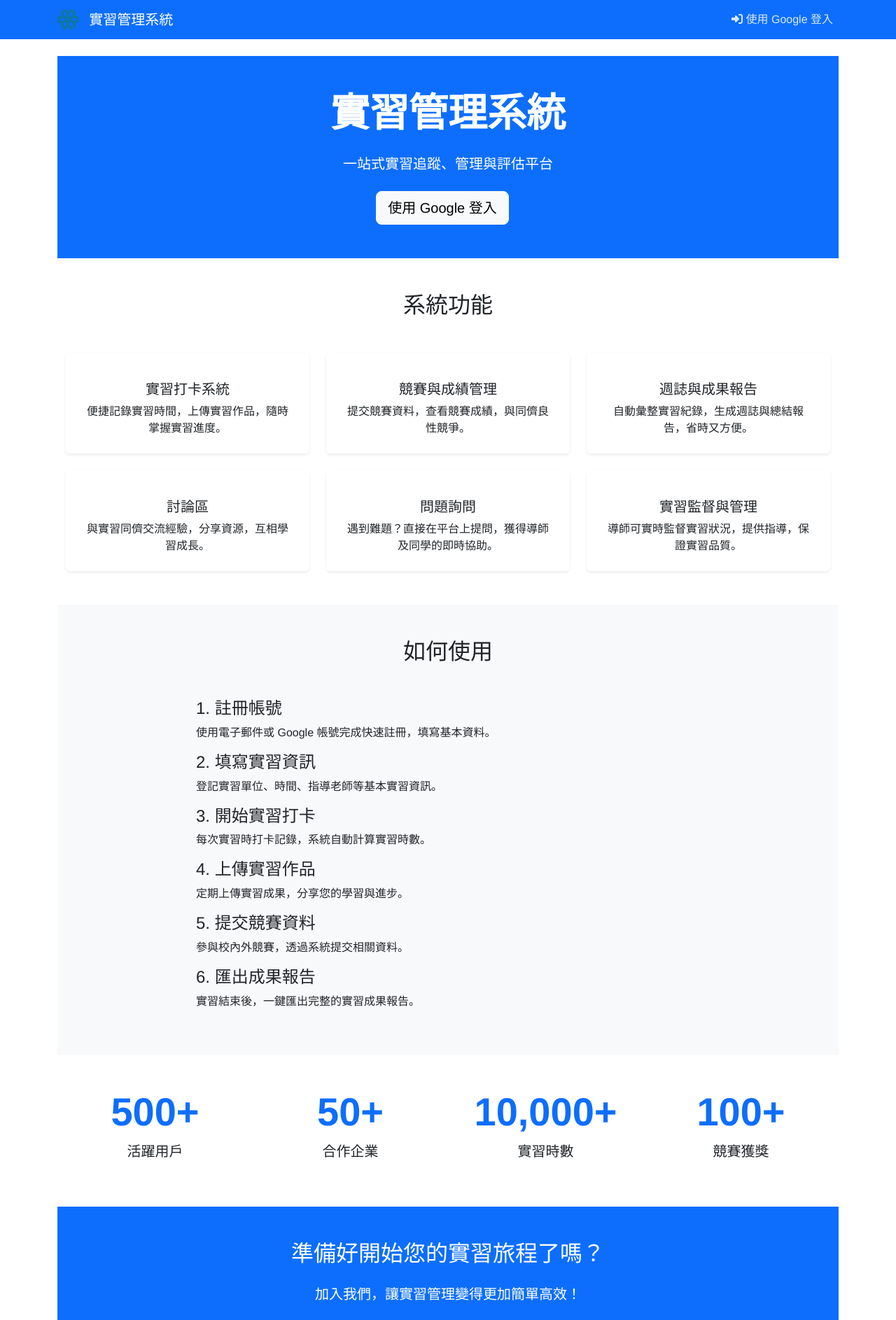
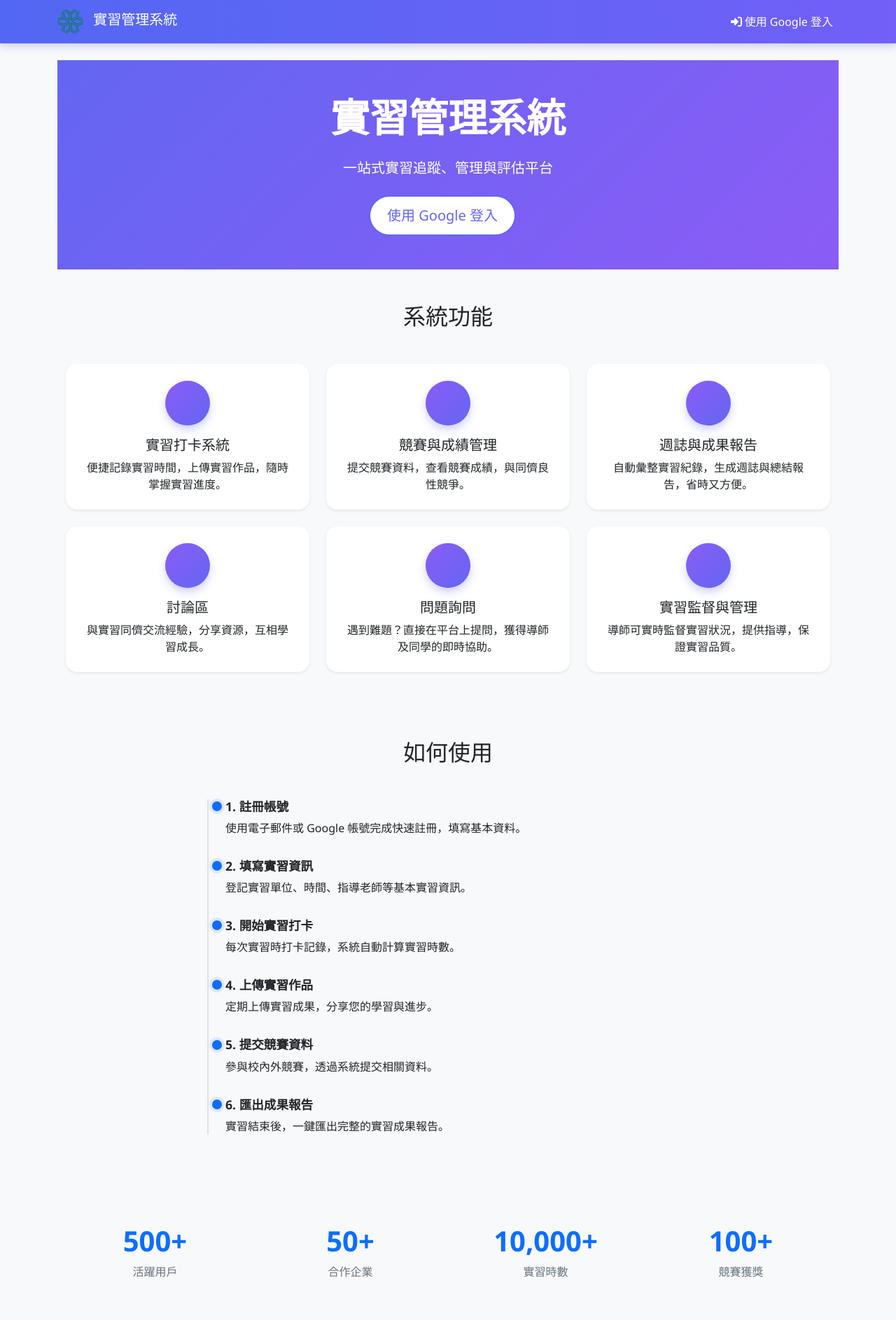
Before and after one commit to Yuntech-AI-Design/IILabTIME_web, a Vue app in the folder hello-vue3/: page / in a window 1280 px wide. Shown: the top 1886 px of the page at 70% size. Built offline with nearby package versions, Linux system fonts and the light colour scheme; no server answers.

Commit message:
:art: 新增 Bootstrap 和 Bootstrap-Vue，更新樣式與元件設計 :wrench: 調整路由認證設定，將多個路由的 requiresAuth 設定為 false :bug: 修正 Dashboard 和 Navbar 中的使用者名稱顯示邏輯 :lipstick: 更新首頁和頁尾樣式，增強視覺效果

```diff
--- a/hello-vue3/package.json
+++ b/hello-vue3/package.json
@@ -12,6 +12,8 @@
     "@fortawesome/fontawesome-svg-core": "^6.7.2",
     "@fortawesome/free-solid-svg-icons": "^6.7.2",
     "@fortawesome/vue-fontawesome": "^3.0.8",
+    "bootstrap": "^5.3.3",
+    "bootstrap-vue": "^2.23.1",
     "core-js": "^3.8.3",
     "vue": "^3.2.13",
     "vue-router": "^4.0.13",
--- a/hello-vue3/src/App.vue
+++ b/hello-vue3/src/App.vue
@@ -1,7 +1,7 @@
 <template>
-  <div id="app">
+  <div id="app" class="d-flex flex-column min-vh-100 bg-light text-dark">
     <Navbar />
-    <main class="container mt-4">
+    <main class="container py-4 flex-fill">
       <router-view />
     </main>
     <Footer />
@@ -22,16 +22,80 @@ export default {
 </script>
 
 <style>
+@import 'bootstrap/dist/css/bootstrap.min.css';
+
+/* 全站字體設定 */
 #app {
-  font-family: 'Noto Sans TC', Avenir, Helvetica, Arial, sans-serif;
+  font-family: 'Noto Sans TC', 'Segoe UI', Roboto, Helvetica, Arial, sans-serif;
   -webkit-font-smoothing: antialiased;
   -moz-osx-font-smoothing: grayscale;
-  min-height: 100vh;
-  display: flex;
-  flex-direction: column;
 }
 
+/* 通用樣式變更 */
+body {
+  background-color: #f8f9fa;
+  color: #212529;
+  font-size: 0.95rem;
+}
+
+/* 主區塊彈性與留白 */
 main {
   flex: 1;
 }
+
+/* 導覽列美化 */
+.navbar {
+  background: linear-gradient(to right, #6366f1cc, #8b5cf6cc);
+  backdrop-filter: blur(8px);
+  box-shadow: 0 4px 12px rgba(99, 102, 241, 0.3);
+}
+
+/* nav-link 改為亮白，hover 有動態感 */
+.navbar .nav-link {
+  color: #ffffff !important;
+  font-weight: 500;
+  transition: color 0.2s ease;
+}
+.navbar .nav-link:hover {
+  color: #ffe082 !important;
+}
+
+/* Footer 美化 */
+footer {
+  background: linear-gradient(to right, #f8f9fa, #e9ecef);
+  color: #6c757d;
+  font-size: 0.9rem;
+  border-top: 1px solid #dee2e6;
+  padding: 1rem 0;
+}
+footer a {
+  color: #6c757d;
+}
+footer a:hover {
+  color: #4f46e5;
+}
+
+/* 卡片統一美感 */
+.card {
+  border: none;
+  border-radius: 1rem;
+  box-shadow: 0 6px 20px rgba(0, 0, 0, 0.05);
+}
+
+/* 按鈕樣式升級 */
+.btn-primary {
+  background-color: #6366f1;
+  border: none;
+}
+.btn-primary:hover {
+  background-color: #4f46e5;
+}
+.btn-outline-primary {
+  border-color: #6366f1;
+  color: #6366f1;
+}
+.btn-outline-primary:hover {
+  background-color: #6366f1;
+  color: white;
+}
 </style>
--- a/hello-vue3/src/components/common/Footer.vue
+++ b/hello-vue3/src/components/common/Footer.vue
@@ -30,12 +30,27 @@
 
   <style scoped>
   footer {
-    color: #495057;
+  background: linear-gradient(to right, #f8f9fa, #e9ecef);
+  color: #6c757d;
+  font-size: 0.95rem;
+  border-top: 1px solid #dee2e6;
+  box-shadow: 0 -2px 8px rgba(0, 0, 0, 0.03);
+}
+
+footer a {
+  color: #6c757d;
+  transition: all 0.2s ease;
+}
+
+footer a:hover {
+  color: #4f46e5; /* indigo */
+  text-decoration: underline;
+}
+@media (max-width: 768px) {
+  footer .text-md-end {
+    text-align: center !important;
+    margin-top: 1rem;
   }
-  footer a {
-    color: #495057;
-  }
-  footer a:hover {
-    color: #0d6efd;
-  }
+}
+
   </style>
--- a/hello-vue3/src/components/common/Navbar.vue
+++ b/hello-vue3/src/components/common/Navbar.vue
@@ -122,13 +122,53 @@ export default {
 </script>
 
 <style scoped>
+/* 改成漸層背景 */
+nav.navbar {
+  background: linear-gradient(to right, #6366f1, #8b5cf6);
+  box-shadow: 0 4px 12px rgba(99, 102, 241, 0.3);
+  border-bottom: none;
+  transition: background 0.3s ease;
+}
+
+/* 文字更亮，hover 更清楚 */
 .navbar-dark .navbar-nav .nav-link {
-  color: rgba(255, 255, 255, 0.85);
+  color: #fff;
+  font-weight: 500;
+  transition: color 0.2s ease;
 }
 .navbar-dark .navbar-nav .nav-link:hover {
-  color: rgba(255, 255, 255, 1);
+  color: #ffe082;
 }
+
+/* dropdown menu 現代感 */
+.dropdown-menu {
+  border-radius: 0.5rem;
+  box-shadow: 0 8px 20px rgba(0, 0, 0, 0.1);
+  border: none;
+}
+
+/* dropdown 項目 hover */
+.dropdown-item:hover {
+  background-color: #e0e7ff;
+  color: #4f46e5;
+  font-weight: 500;
+}
+
+/* 選中的 item 更現代 */
 .dropdown-item:active {
-  background-color: #0d6efd;
+  background-color: #6366f1;
+  color: white;
 }
+
+/* logo 調整大小間距 */
+.navbar-brand img {
+  height: 36px;
+  margin-right: 0.5rem;
+  vertical-align: middle;
+}
+nav.navbar {
+  backdrop-filter: blur(8px);
+  background: linear-gradient(to right, #6366f1cc, #8b5cf6cc); /* 加透明度 */
+}
+
 </style>
--- a/hello-vue3/src/router/index.js
+++ b/hello-vue3/src/router/index.js
@@ -32,55 +32,55 @@ const routes = [
     path: '/dashboard',
     name: 'Dashboard',
     component: Dashboard,
-    meta: { requiresAuth: true }
+    meta: { requiresAuth: false }
   },
   {
     path: '/grades',
     name: 'GradeManagement',
     component: GradeManagement,
-    meta: { requiresAuth: true }
+    meta: { requiresAuth: false }
   },
   {
     path: '/supervision',
     name: 'InternshipSupervision',
     component: InternshipSupervision,
-    meta: { requiresAuth: true, adminOnly: true }
+    meta: { requiresAuth: false, adminOnly: false }
   },
   {
     path: '/check-in',
     name: 'CheckIn',
     component: CheckIn,
-    meta: { requiresAuth: true }
+    meta: { requiresAuth: false }
   },
   {
     path: '/competition',
     name: 'Competition',
     component: Competition,
-    meta: { requiresAuth: true }
+    meta: { requiresAuth: false }
   },
   {
     path: '/reports',
     name: 'Reports',
     component: Reports,
-    meta: { requiresAuth: true }
+    meta: { requiresAuth: false }
   },
   {
     path: '/forum',
     name: 'Forum',
     component: Forum,
-    meta: { requiresAuth: true }
+    meta: { requiresAuth: false}
   },
   {
     path: '/qa',
     name: 'QA',
     component: QA,
-    meta: { requiresAuth: true }
+    meta: { requiresAuth: false }
   },
   {
     path: '/profile',
     name: 'Profile',
     component: Profile,
-    meta: { requiresAuth: true }
+    meta: { requiresAuth: false }
   },
   {
     path: '/:pathMatch(.*)*',
@@ -89,7 +89,7 @@ const routes = [
 ]
 
 const router = createRouter({
-  history: createWebHistory(process.env.BASE_URL),
+  history: createWebHistory(),
   routes,
   scrollBehavior() {
     // 每次導航時滾動到頁面頂部
@@ -98,30 +98,54 @@ const router = createRouter({
 })
 
 // 導航守衛
+// router.beforeEach((to, from, next) => {
+//   const isLoggedIn = store.getters['auth/isLoggedIn']
+//   const isAdmin = store.getters['auth/isAdmin']
+
+//   // 需要登入的路由
+//   if (to.matched.some(record => record.meta.requiresAuth)) {
+//     if (!isLoggedIn) {
+//       next({
+//         path: '/login',
+//         query: { redirect: to.fullPath }
+//       })
+//     } else if (to.matched.some(record => record.meta.adminOnly) && !isAdmin) {
+//       // 僅管理員可訪問
+//       next({ path: '/dashboard' })
+//     } else {
+//       next()
+//     }
+//   }
+//   // 僅訪客可見的路由（如登入頁）
+//   else if (to.matched.some(record => record.meta.guestOnly) && isLoggedIn) {
+//     next({ path: '/dashboard' })
+//   } else {
+//     next()
+//   }
+// })
+
 router.beforeEach((to, from, next) => {
-  const isLoggedIn = store.getters['auth/isLoggedIn']
-  const isAdmin = store.getters['auth/isAdmin']
+  if (process.env.NODE_ENV === 'development') {
+    next(); // ✅ 跳過登入檢查
+  } else {
+    const isLoggedIn = store.getters['auth/isLoggedIn']
+    const isAdmin = store.getters['auth/isAdmin']
 
-  // 需要登入的路由
-  if (to.matched.some(record => record.meta.requiresAuth)) {
-    if (!isLoggedIn) {
-      next({
-        path: '/login',
-        query: { redirect: to.fullPath }
-      })
-    } else if (to.matched.some(record => record.meta.adminOnly) && !isAdmin) {
-      // 僅管理員可訪問
+    if (to.matched.some(record => record.meta.requiresAuth)) {
+      if (!isLoggedIn) {
+        next({ path: '/login', query: { redirect: to.fullPath } })
+      } else if (to.matched.some(record => record.meta.adminOnly) && !isAdmin) {
+        next({ path: '/dashboard' })
+      } else {
+        next()
+      }
+    } else if (to.matched.some(record => record.meta.guestOnly) && isLoggedIn) {
       next({ path: '/dashboard' })
     } else {
       next()
     }
   }
-  // 僅訪客可見的路由（如登入頁）
-  else if (to.matched.some(record => record.meta.guestOnly) && isLoggedIn) {
-    next({ path: '/dashboard' })
-  } else {
-    next()
-  }
-})
+});
+// 在開發模式下跳過登入檢查
 
 export default router
--- a/hello-vue3/src/services/authservice.js
+++ b/hello-vue3/src/services/authservice.js
@@ -1,5 +1,5 @@
 import api from './api'
-
+/* eslint-disable no-unused-vars */
 class AuthService {
   // Google 登入
   googleLogin(credential) {
@@ -48,3 +48,4 @@ class AuthService {
     })
   }
 }
+/* eslint-disable no-unused-vars */
--- a/hello-vue3/src/views/Dashboard.vue
+++ b/hello-vue3/src/views/Dashboard.vue
@@ -1,6 +1,7 @@
 <template>
     <div class="dashboard">
-      <h1 class="mb-4">您好，{{ currentUser.name }}</h1>
+      <h1 class="mb-4">您好，{{ currentUser?.name || '訪客' }}</h1>
+
 
       <!-- 系統通知 -->
       <div class="alert alert-info d-flex align-items-center" role="alert">
@@ -230,7 +231,8 @@
     setup() {
       const store = useStore()
 
-      const currentUser = computed(() => store.getters['auth/currentUser'])
+      const currentUser = computed(() => store.getters['auth/currentUser'] || { name: '開發者測試帳號' })
+
 
       return {
         currentUser
--- a/hello-vue3/src/views/Home.vue
+++ b/hello-vue3/src/views/Home.vue
@@ -215,3 +215,90 @@ const isLoggedIn = ref(false);
     </section>
   </div>
 </template>
+<style scoped>
+/* 漸層區塊背景 */
+.hero-section,
+.cta-section {
+  background: linear-gradient(135deg, #6366f1, #8b5cf6);
+  color: white;
+}
+
+/* 行動呼籲按鈕 */
+.btn-light {
+  background-color: white;
+  color: #6366f1;
+  border: 2px solid #6366f1;
+  font-weight: 500;
+  transition: all 0.3s ease;
+  border-radius: 50px;
+  padding: 0.75rem 1.5rem;
+}
+
+.btn-light:hover {
+  background-color: #6366f1;
+  color: white;
+}
+
+/* 卡片樣式統一 */
+.card {
+  border: none;
+  border-radius: 1rem;
+  box-shadow: 0 8px 24px rgba(0, 0, 0, 0.05);
+  transition: transform 0.2s ease;
+}
+.card:hover {
+  transform: translateY(-4px);
+}
+
+/* icon 圓背景美化 */
+.feature-icon {
+  width: 64px;
+  height: 64px;
+  font-size: 1.4rem;
+  background: linear-gradient(135deg, #8b5cf6, #6366f1);
+  color: white;
+  box-shadow: 0 6px 12px rgba(99, 102, 241, 0.3);
+  display: flex;
+  align-items: center;
+  justify-content: center;
+  border-radius: 50%;
+}
+
+/* timeline 樣式 */
+.timeline {
+  position: relative;
+  margin-left: 1rem;
+  border-left: 2px solid #dee2e6;
+  padding-left: 1.5rem;
+}
+.timeline-item {
+  position: relative;
+  margin-bottom: 2rem;
+}
+.timeline-marker {
+  position: absolute;
+  left: -1.2rem;
+  top: 0.2rem;
+  width: 14px;
+  height: 14px;
+  background: #6366f1;
+  border-radius: 50%;
+  box-shadow: 0 0 0 4px #e0e7ff;
+}
+.timeline-content h4 {
+  font-size: 1.1rem;
+  font-weight: 600;
+}
+
+/* stat 數字 */
+.stat-item h2 {
+  color: #4f46e5;
+  font-size: 2.5rem;
+  font-weight: bold;
+}
+.stat-item p {
+  font-size: 1rem;
+  color: #6c757d;
+}
+
+</style>
```
Also changed, not shown: 2 other files (tests, documents, lock files or other folders).
